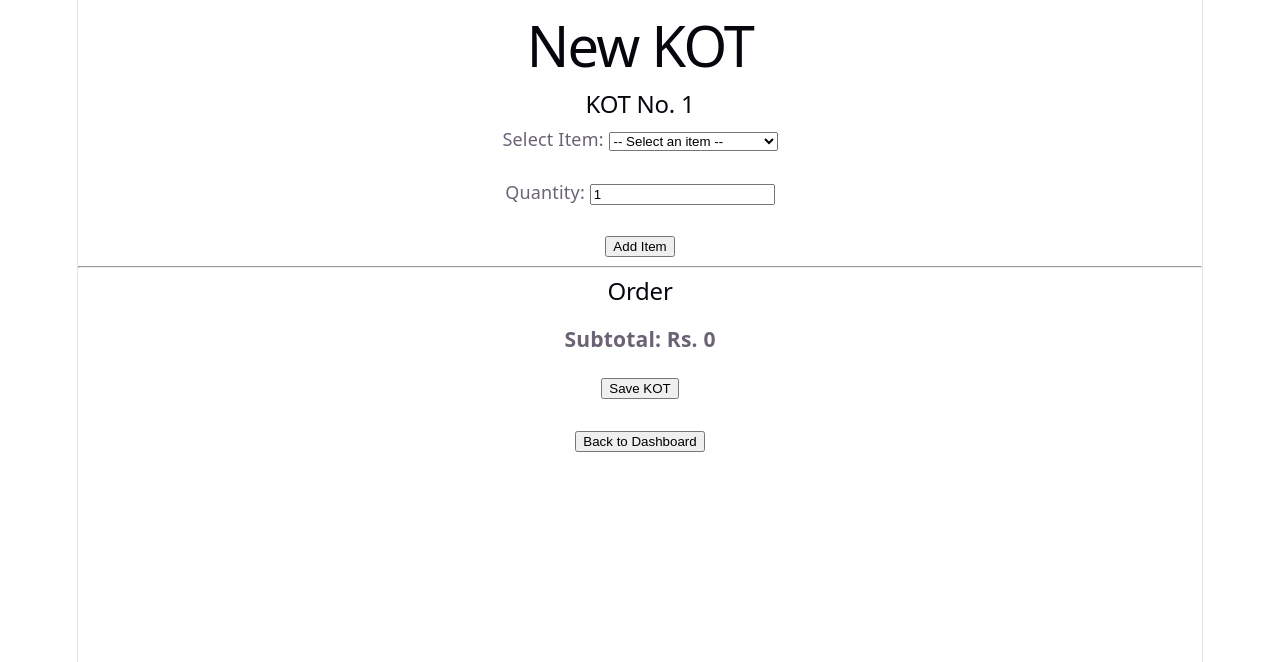
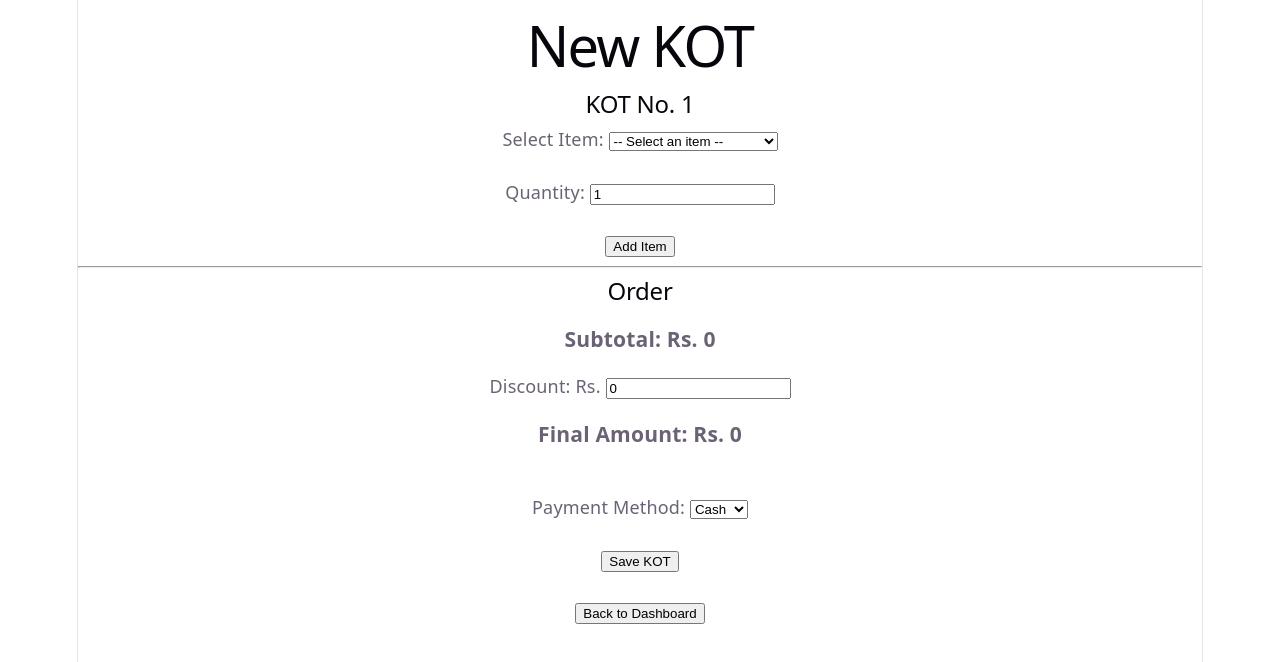
Before and after one commit to NotPRATIUSH/RestaurantApp, a React (Vite) app: page / in a window 1280 px wide. Both pictures are taken after a click on the button "New KOT". Shown: the top 662 px of the page. Built offline with nearby package versions, Linux system fonts and the light colour scheme.

Commit message:
Add discount and payment method to KOT

```diff
--- a/src/components/KOT.jsx
+++ b/src/components/KOT.jsx
@@ -7,6 +7,9 @@ function KOT({ goBack }) {
   const [selectedItem, setSelectedItem] = useState('')
   const [quantity, setQuantity] = useState(1)
   const [orderItems, setOrderItems] = useState([])
+
+  const [discount, setDiscount] = useState(0)
+  const [paymentMethod, setPaymentMethod] = useState('Cash')
 
   const addItem = () => {
     if (!selectedItem) {
@@ -43,16 +46,25 @@ function KOT({ goBack }) {
     0
   )
 
+  const finalAmount = Math.max(
+    0,
+    subtotal - Number(discount)
+  )
+
   const saveKOT = () => {
     if (orderItems.length === 0) {
       alert('Please add at least one item')
       return
     }
 
-    alert(`KOT No. ${kotNumber} saved!`)
+    alert(
+      `KOT No. ${kotNumber} saved!\nFinal Amount: Rs. ${finalAmount}\nPayment: ${paymentMethod}`
+    )
 
     setKotNumber(kotNumber + 1)
     setOrderItems([])
+    setDiscount(0)
+    setPaymentMethod('Cash')
   }
 
   return (
@@ -111,6 +123,34 @@ function KOT({ goBack }) {
 
       <h3>Subtotal: Rs. {subtotal}</h3>
 
+      <label>Discount: Rs. </label>
+
+      <input
+        type="number"
+        min="0"
+        value={discount}
+        onChange={(e) => setDiscount(e.target.value)}
+      />
+
+      <h3>Final Amount: Rs. {finalAmount}</h3>
+
+      <br />
+
+      <label>Payment Method: </label>
+
+      <select
+        value={paymentMethod}
+        onChange={(e) => setPaymentMethod(e.target.value)}
+      >
+        <option value="Cash">Cash</option>
+        <option value="QR">QR</option>
+        <option value="Card">Card</option>
+        <option value="Credit">Credit</option>
+      </select>
+
+      <br />
+      <br />
+
       <button onClick={saveKOT}>Save KOT</button>
 
       <br />
```
